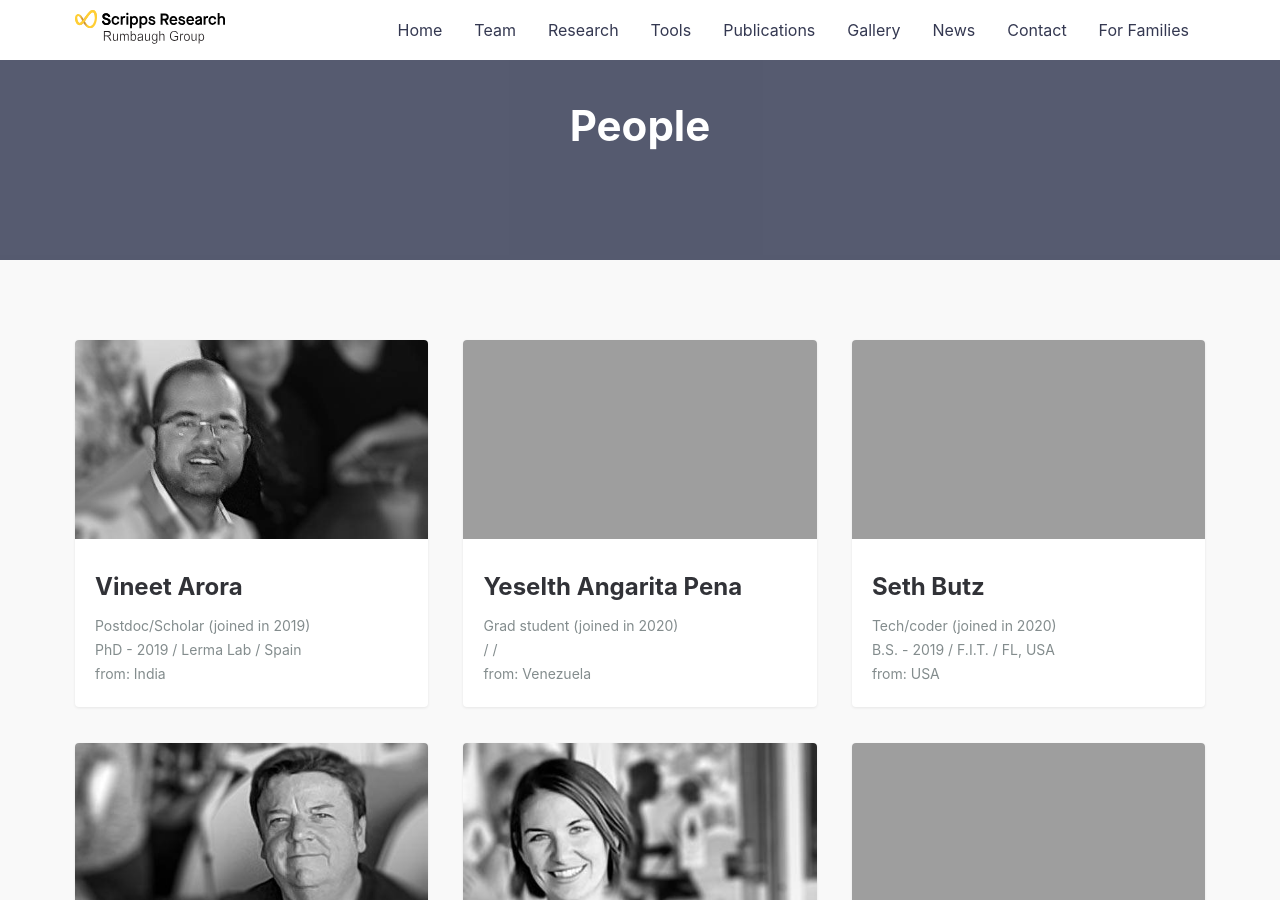
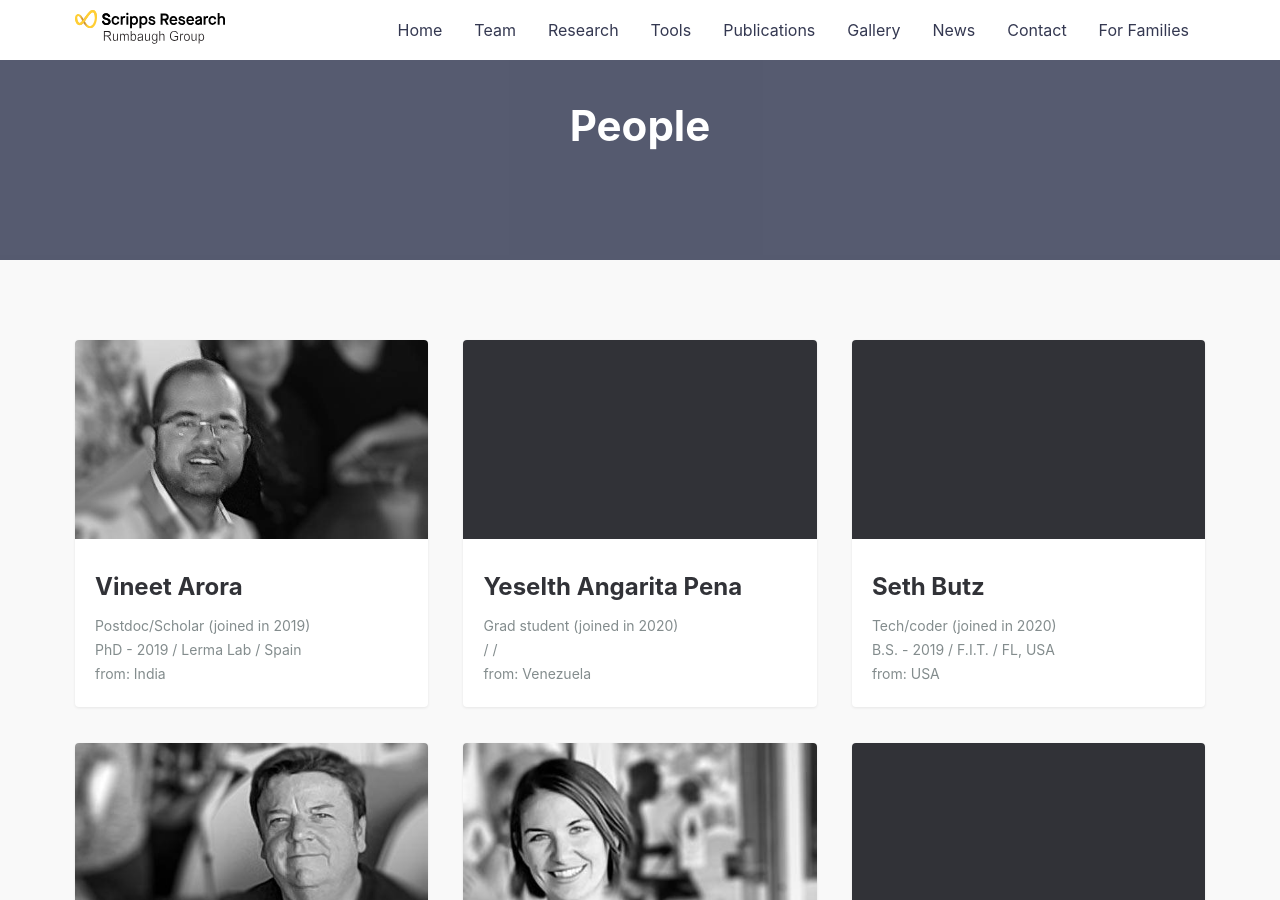
Before and after one commit to RumbaughLab/RumbaughLab.github.io, a Jekyll site: the page built from people.md, in a window 1280 px wide and 900 px high. Built offline with Jekyll 4.4.1, drawn with Linux system fonts in a browser that asks for light colours; some web fonts are replaced.

Commit message:
team update

```diff
--- a/_data/people.json
+++ b/_data/people.json
@@ -15,7 +15,7 @@
 			"role": "Grad student (joined in 2020)",
 			"exp": "2",
 			"since": "/ /",
-			"img": "Yeselth",
+			// "img": "Yeselth",
 			"from":"Venezuela",
 			"url": "{{ site.url }}{{ site.baseurl }}/the-team/"
 		},
@@ -24,7 +24,7 @@
 			"role": "Tech/coder (joined in 2020)",
 			"exp": "1",
 			"since": "B.S. - 2019 / F.I.T. / FL, USA",
-			"img": "Seth",
+			// "img": "Seth",
 			"from": "USA",
 			"url": "{{ site.url }}{{ site.baseurl }}/the-team/"
 		},
@@ -51,7 +51,7 @@
 			"role": "Postdoc (joined in 2020)",
 			"exp": "5",
 			"since": "PhD - / / Hungary",
-			"img": "Susan",
+			// "img": "Susan",
 			"from":"Hungary",
 			"url": "{{ site.url }}{{ site.baseurl }}/the-team/"
 		},
```
